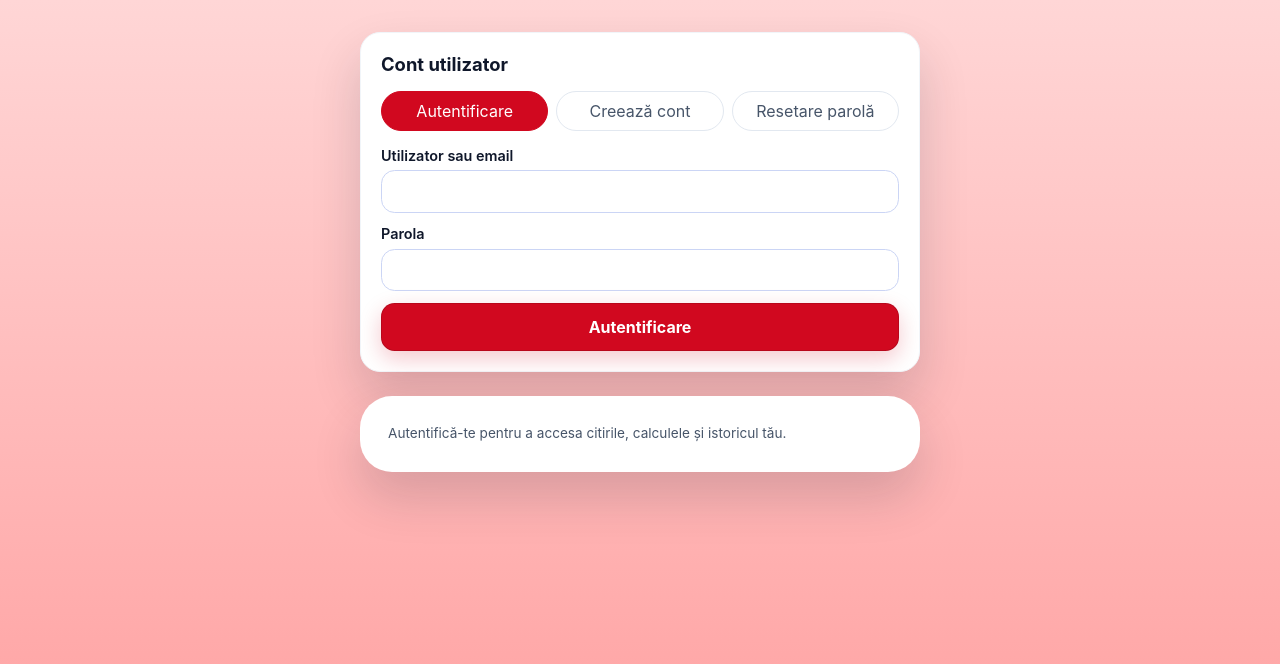
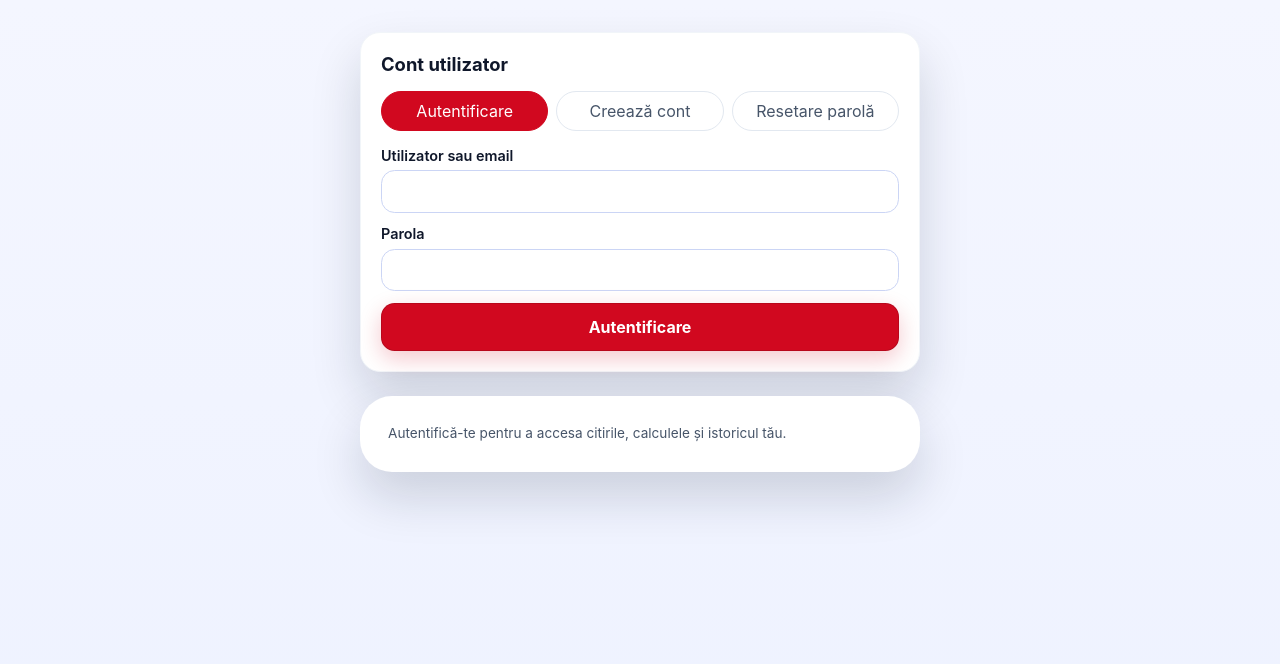
Before and after one commit to pascariucosmin93/calculatorgaz, a Next.js app in the folder gaz-nextjs/: page / in a window 1280 px wide. Shown: the top 664 px of the page. Built offline with nearby package versions, Linux system fonts and the light colour scheme.

Commit message:
Revert test red background to original theme

```diff
--- a/gaz-nextjs/app/globals.css
+++ b/gaz-nextjs/app/globals.css
@@ -1,5 +1,5 @@
 :root {
-  --page-bg: linear-gradient(180deg, #ffd6d6, #ff9f9f);
+  --page-bg: linear-gradient(180deg, #f4f6ff, #eef2ff);
   --card-bg: #ffffff;
   --surface-card: #f8fafc;
   --surface-contrast: #f7f8fb;
@@ -22,7 +22,7 @@
 }
 
 [data-theme="dark"] {
-  --page-bg: linear-gradient(180deg, #5a0b0b, #2b0707);
+  --page-bg: linear-gradient(180deg, #0f172a, #020617);
   --card-bg: #0b1120;
   --surface-card: #111827;
   --surface-contrast: #0f172a;
```
